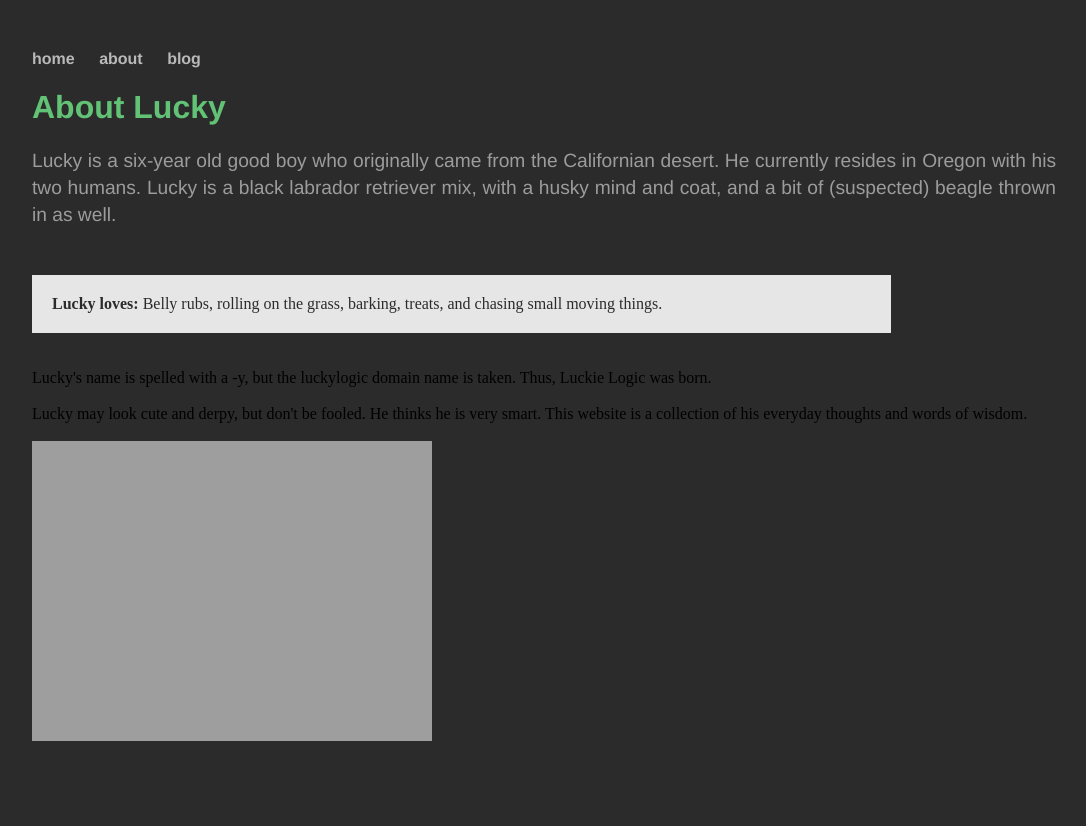
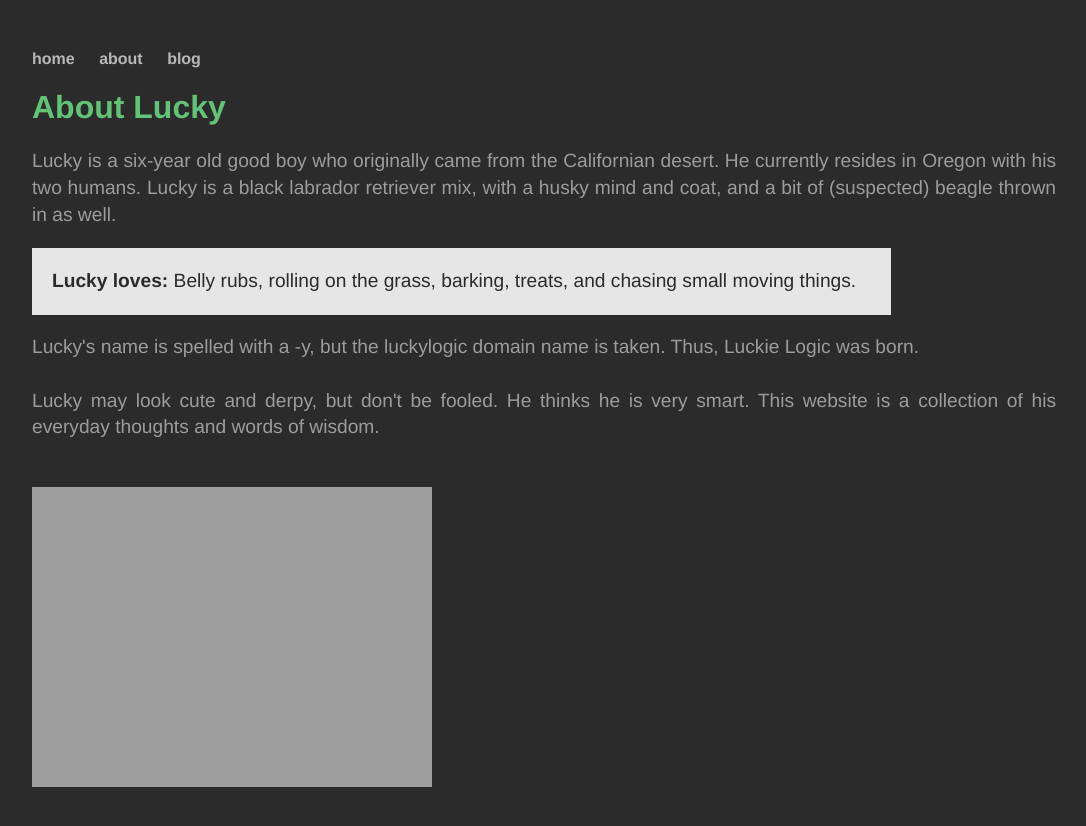
Before and after one commit to luckielogic/luckielogic.github.io, a Jekyll site: the page built from about/index.html, in a window 1280 px wide. Shown: the top 826 px of the page, without its empty margins (18-1104 px from the left). Built offline with Jekyll 4.4.1, drawn with Linux system fonts in a browser that asks for light colours.

Commit message:
Update index.html

```diff
--- a/about/index.html
+++ b/about/index.html
@@ -7,13 +7,13 @@ title: About Lucky
 <p class="about">
 
 Lucky is a six-year old good boy who originally came from the Californian desert. He currently resides in Oregon with his two humans. Lucky is a black labrador retriever mix, with a husky mind and coat, and a bit of (suspected) beagle thrown in as well.
-<br><br>
+</p>
 
-	<div style="width: 80%; background: #e6e6e6; color: #2b2b2b; padding: 20px;">
+	<div class="likes">
 	<b>Lucky loves:</b> Belly rubs, rolling on the grass, barking, treats, and chasing small moving things.
 	</div>
 
-<br><br>
+<p class="about">
 
 Lucky's name is spelled with a -y, but the luckylogic domain name is taken. Thus, Luckie Logic was born.
 
```
